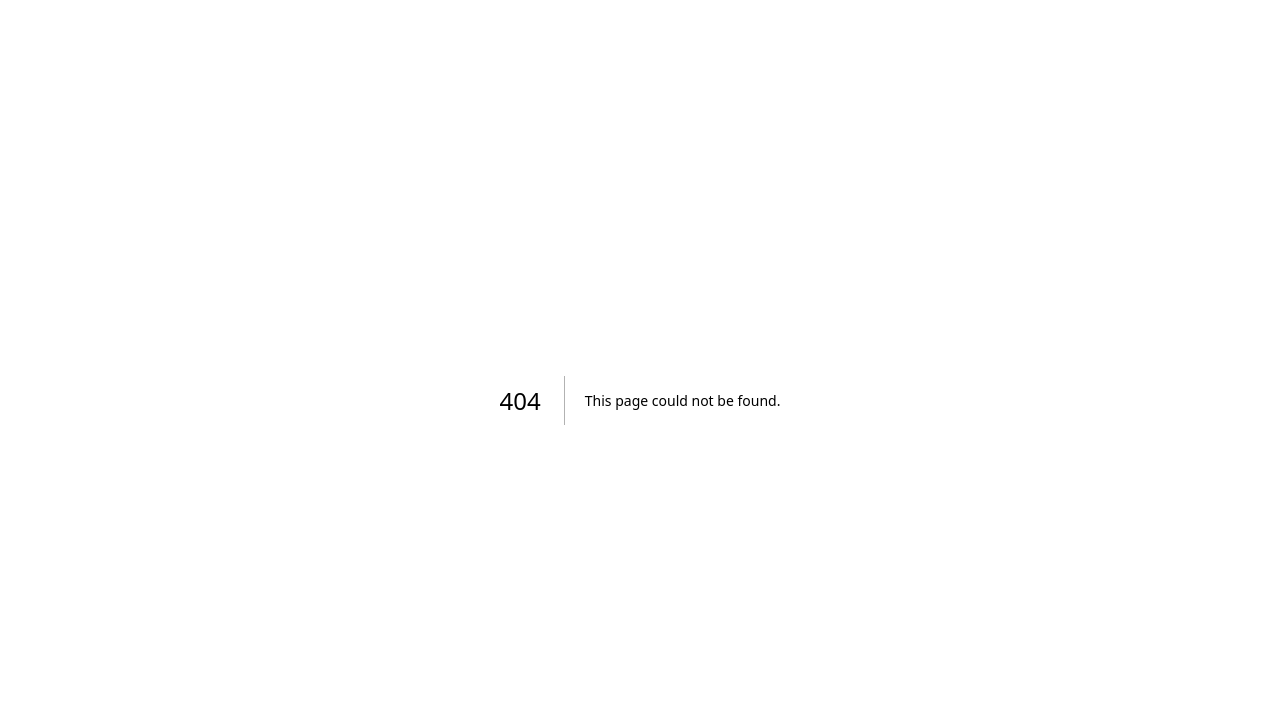
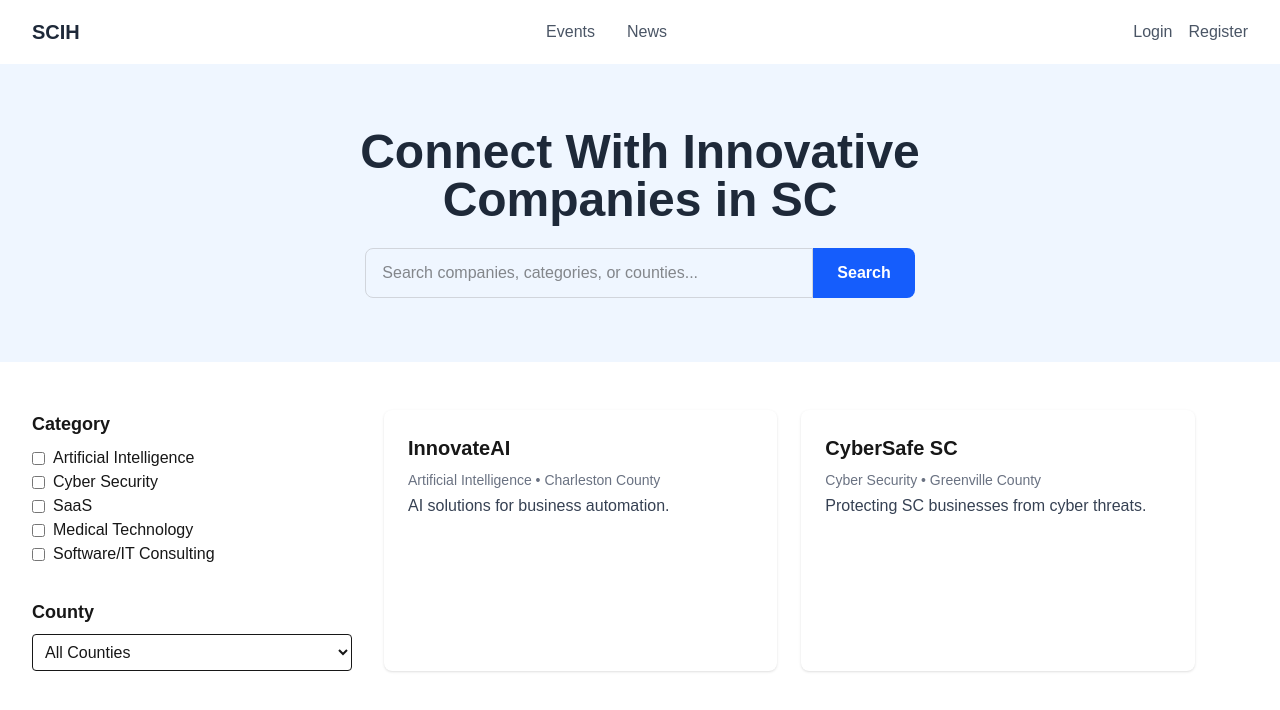
Before and after one commit to jfelic/sc-innovation-hub, a Next.js app: page /directory in a window 1280 px wide. Before the commit this address had no page. Shown: the top 710 px of the page. Built offline with nearby package versions, Linux system fonts and the light colour scheme.

Commit message:
Components directory created and some files added to it

```diff
--- /dev/null
+++ b/src/app/directory/page.tsx
@@ -0,0 +1,13 @@
+import { Navbar } from '../../components/Navbar'
+import { Hero } from '../../components/Hero'
+import { BusinessDirectory } from '../../components/BusinessDirectory'
+
+export default function Home() {
+  return (
+    <main className="min-h-screen">
+      <Navbar />
+      <Hero />
+      <BusinessDirectory />
+    </main>
+  )
+}
--- /dev/null
+++ b/src/components/BusinessDirectory.tsx
@@ -0,0 +1,76 @@
+const categories = [
+    "Artificial Intelligence",
+    "Cyber Security",
+    "SaaS",
+    "Medical Technology",
+    "Software/IT Consulting"
+  ]
+
+  // You would want to replace this with a real list of counties
+  const counties = [
+    "Abbeville", "Aiken", "Allendale", "Anderson", "Bamberg", "Barnwell", "Beaufort", "Berkeley", "Calhoun", "Charleston",
+    "Cherokee", "Chester", "Chesterfield", "Clarendon", "Colleton", "Darlington", "Dillon", "Dorchester", "Edgefield",
+    "Fairfield", "Florence", "Georgetown", "Greenville", "Greenwood", "Hampton", "Horry", "Jasper", "Kershaw", "Lancaster",
+    "Laurens", "Lee", "Lexington", "Marion", "Marlboro", "McCormick", "Newberry", "Oconee", "Orangeburg", "Pickens",
+    "Richland", "Saluda", "Spartanburg", "Sumter", "Union", "Williamsburg", "York"
+  ]
+
+  // Placeholder business data
+  const businesses = [
+    {
+      name: "InnovateAI",
+      category: "Artificial Intelligence",
+      county: "Charleston",
+      description: "AI solutions for business automation."
+    },
+    {
+      name: "CyberSafe SC",
+      category: "Cyber Security",
+      county: "Greenville",
+      description: "Protecting SC businesses from cyber threats."
+    }
+    // ...more businesses
+  ]
+
+  export function BusinessDirectory() {
+    return (
+      <div className="max-w-7xl mx-auto px-4 sm:px-6 lg:px-8 py-12 flex gap-8">
+        {/* Filters */}
+        <aside className="w-1/3 max-w-xs">
+          <div className="mb-8">
+            <h2 className="text-lg font-semibold mb-2">Category</h2>
+            <ul>
+              {categories.map(cat => (
+                <li key={cat}>
+                  <label className="flex items-center space-x-2">
+                    <input type="checkbox" className="form-checkbox" />
+                    <span>{cat}</span>
+                  </label>
+                </li>
+              ))}
+            </ul>
+          </div>
+          <div>
+            <h2 className="text-lg font-semibold mb-2">County</h2>
+            <select className="w-full px-2 py-2 rounded border">
+              <option value="">All Counties</option>
+              {counties.map(county => (
+                <option key={county} value={county}>{county}</option>
+              ))}
+            </select>
+          </div>
+        </aside>
+
+        {/* Business Cards */}
+        <section className="w-2/3 grid grid-cols-1 md:grid-cols-2 gap-6">
+          {businesses.map(biz => (
+            <div key={biz.name} className="bg-white shadow rounded-lg p-6">
+              <h3 className="text-xl font-bold mb-2">{biz.name}</h3>
+              <div className="text-sm text-gray-500 mb-1">{biz.category} • {biz.county} County</div>
+              <p className="text-gray-700">{biz.description}</p>
+            </div>
+          ))}
+        </section>
+      </div>
+    )
+  }
--- /dev/null
+++ b/src/components/Hero.tsx
@@ -0,0 +1,26 @@
+import React from "react";
+
+export function Hero() {
+  return (
+    <section className="bg-blue-50 py-16">
+      <div className="max-w-3xl mx-auto text-center">
+        <h1 className="text-3xl md:text-5xl font-bold text-gray-800 mb-6">
+          Connect With Innovative Companies in SC
+        </h1>
+        <form className="flex justify-center">
+          <input
+            type="text"
+            placeholder="Search companies, categories, or counties..."
+            className="w-full max-w-md px-4 py-3 rounded-l-lg border border-gray-300 focus:outline-none focus:ring-2 focus:ring-blue-400"
+          />
+          <button
+            type="submit"
+            className="px-6 py-3 bg-blue-600 text-white font-semibold rounded-r-lg hover:bg-blue-700 transition"
+          >
+            Search
+          </button>
+        </form>
+      </div>
+    </section>
+  );
+}
--- /dev/null
+++ b/src/components/Navbar.tsx
@@ -0,0 +1,38 @@
+import Link from 'next/link'
+
+export function Navbar() {
+  return (
+    <nav className="bg-white shadow-md">
+      <div className="max-w-7xl mx-auto px-4 sm:px-6 lg:px-8">
+        <div className="flex justify-between h-16">
+          {/* Left side - SCIH */}
+          <div className="flex items-center">
+            <Link href="/" className="text-xl font-bold text-gray-800">
+              SCIH
+            </Link>
+          </div>
+
+          {/* Center - Navigation Links */}
+          <div className="flex items-center space-x-8">
+            <Link href="/events" className="text-gray-600 hover:text-gray-900">
+              Events
+            </Link>
+            <Link href="/news" className="text-gray-600 hover:text-gray-900">
+              News
+            </Link>
+          </div>
+
+          {/* Right side - Auth Links */}
+          <div className="flex items-center space-x-4">
+            <Link href="/auth/signin" className="text-gray-600 hover:text-gray-900">
+              Login
+            </Link>
+            <Link href="/auth/register" className="text-gray-600 hover:text-gray-900">
+              Register
+            </Link>
+          </div>
+        </div>
+      </div>
+    </nav>
+  )
+}
```
